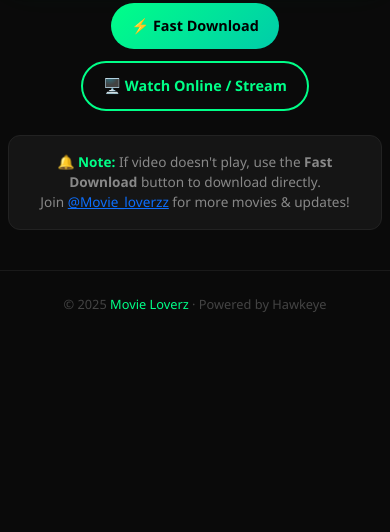
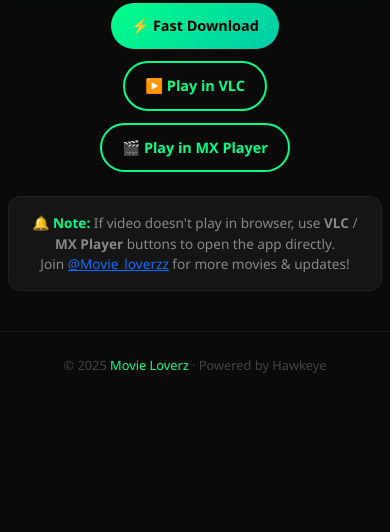
Before and after one commit to jonysins2211/Filestore-stream, a Python web app: template template/stream.html in a window 390 px wide. Shown: the part 312-844 px from the top of the page. Run offline with Jinja, Linux system fonts and the light colour scheme; the template is opened without the code that fills it, so the values that code supplies are empty; some libraries are stand-ins or nearby versions.

Commit message:
Fix stream page player links and restore auto-delete scheduling

```diff
--- a/plugins/route.py
+++ b/plugins/route.py
@@ -759,6 +759,8 @@ async def watch_handler(request: web.Request):
     encoded_name = quote_plus(file_name)
     stream_url = f"{base}/stream/{msg_id}?hash={file_hash}&name={encoded_name}"
     download_url = f"{base}/dl/{msg_id}?hash={file_hash}&name={encoded_name}"
+    vlc_url = f"vlc://{stream_url}"
+    mx_url = f"mxplayer://play?url={quote_plus(stream_url)}"
 
     # Detect mime type from file name
     mime_type, _ = mimetypes.guess_type(file_name)
@@ -775,7 +777,8 @@ async def watch_handler(request: web.Request):
         stream_url,         # <video src>
         mime_type,          # <source type>
         download_url,       # Fast Download button href
-        stream_url,         # Watch Online button href
+        vlc_url,            # VLC button href
+        mx_url,             # MX Player button href
     )
     return web.Response(text=html, content_type="text/html")
 
--- a/template/stream.html
+++ b/template/stream.html
@@ -88,7 +88,7 @@
             box-shadow: 0 8px 24px rgba(0,255,136,0.3);
             color: #000;
         }
-        .btn-stream {
+        .btn-player {
             display: flex;
             align-items: center;
             justify-content: center;
@@ -107,7 +107,7 @@
             max-width: 400px;
             margin: 0 auto;
         }
-        .btn-stream:hover {
+        .btn-player:hover {
             background: rgba(0,255,136,0.1);
             transform: translateY(-3px);
             color: var(--primary);
@@ -144,7 +144,7 @@
         /* Responsive */
         @media (max-width: 576px) {
             .player-container { padding: 0 8px; margin: 16px auto; }
-            .btn-download, .btn-stream { font-size: 0.9rem; padding: 12px 20px; }
+            .btn-download, .btn-player { font-size: 0.9rem; padding: 12px 20px; }
         }
     </style>
 </head>
@@ -175,14 +175,17 @@
         <a href="%s" class="btn-download">
             ⚡ Fast Download
         </a>
-        <a href="%s" class="btn-stream">
-            🖥️ Watch Online / Stream
+        <a href="%s" class="btn-player">
+            ▶️ Play in VLC
+        </a>
+        <a href="%s" class="btn-player">
+            🎬 Play in MX Player
         </a>
     </div>
 
     <!-- Info Card -->
     <div class="info-card">
-        🔔 <span>Note:</span> If video doesn't play, use the <strong>Fast Download</strong> button to download directly.<br>
+        🔔 <span>Note:</span> If video doesn't play in browser, use <strong>VLC</strong> / <strong>MX Player</strong> buttons to open the app directly.<br>
         Join <a href="https://t.me/Movie_loverzz" target="_blank">@Movie_loverzz</a> for more movies & updates!
     </div>
 
```
Also changed, not shown: plugins/start.py (+36 -27 lines).
